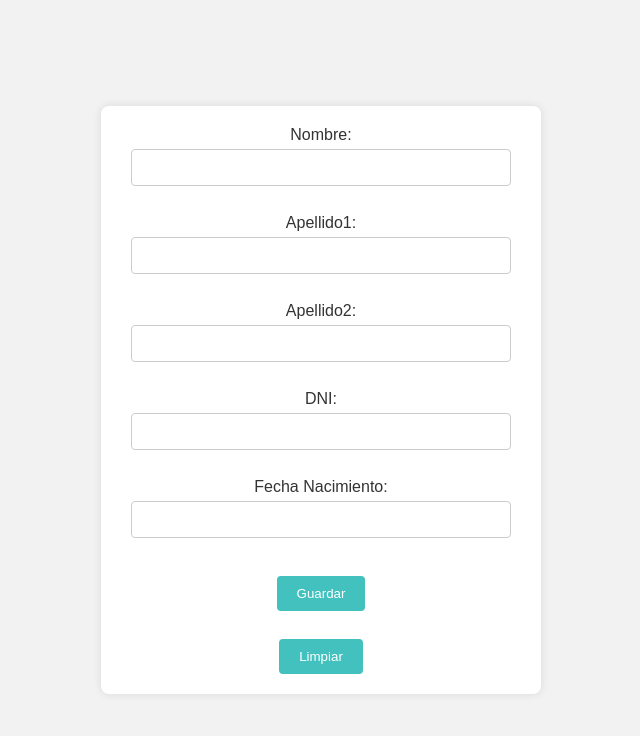
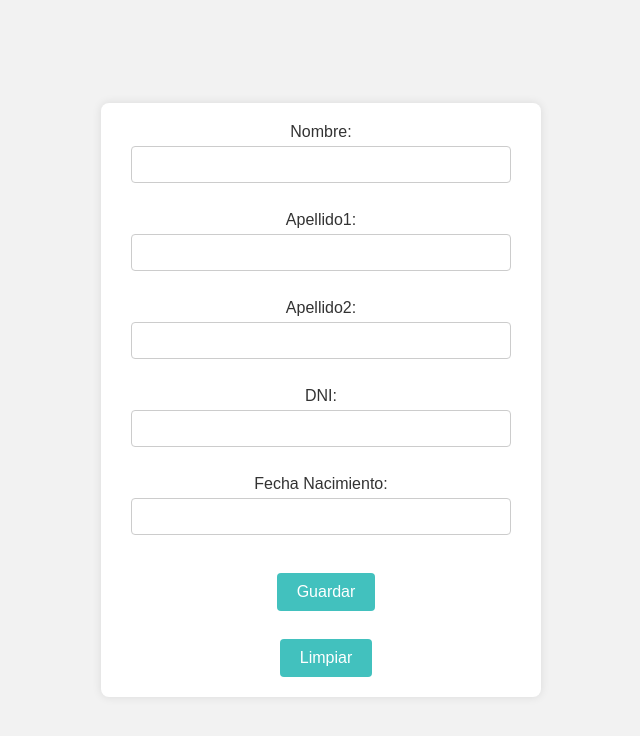
Before and after one commit to demon-for-arcangel/2_DAW_, a PHP site: page /pagina.html in a window 1280 px wide. Shown: the top 736 px of the page, without its empty margins (319-959 px from the left). Run offline with PHP 8.4, Linux system fonts and the light colour scheme.

Commit message:
update style.css

```diff
--- a/Desarrollo en entorno Cliente/ValidacionJS 15-09-2023/index.html
+++ b/Desarrollo en entorno Cliente/ValidacionJS 15-09-2023/index.html
@@ -12,7 +12,7 @@
                 <input type="email" placeholder="correo@ejemplo.com"/>
                 Introduce la contraseña
                 <input type="password" placeholder="contraseña"/>
-                <input type=button id="entrar" onclick = "acceder()" value="Iniciar Sesión">
+                <input type=button class="boton" onclick = "acceder()" value="Iniciar Sesión">
             </form>
         </div>
     </body>
--- a/Desarrollo en entorno Cliente/ValidacionJS 15-09-2023/pagina.html
+++ b/Desarrollo en entorno Cliente/ValidacionJS 15-09-2023/pagina.html
@@ -23,9 +23,9 @@
                 <output for="fechaNacimiento">Fecha Nacimiento:</output>
                 <input type="text" id="fechaNacimiento" name="fechaNacimiento">
                 <br> <br>
-                <input type="button" id = "guardar" onclick="guardar()" value="Guardar"></button>
+                <input type="button" class="boton" onclick="guardar()" value="Guardar"></button>
                 <br><br>
-                <input type="button" id = "limpiar" onclick="limpiar()" value="Limpiar"></button>
+                <input type="button" class="boton" onclick="limpiar()" value="Limpiar"></button>
             </form>
         </div>
     </body>
--- a/Desarrollo en entorno Cliente/ValidacionJS 15-09-2023/style.css
+++ b/Desarrollo en entorno Cliente/ValidacionJS 15-09-2023/style.css
@@ -33,8 +33,7 @@ input[type="text"] {
     border-radius: 4px;
 }
 
-#guardar,
-#limpiar, #entrar {
+.boton {
     margin-top: 10px;
     padding: 10px 20px;
     display: inline-block;
@@ -44,11 +43,12 @@ input[type="text"] {
     border-radius: 4px;
     cursor: pointer;
     transition: background-color 0.3s; /* Transición de color */
+    font-size: 16px; /* Tamaño de fuente */
+    margin-left: 10px; /* Espacio entre botones */
 }
 
-#guardar:hover,
-#limpiar:hover, #entrar:hover {
-    background-color: #45a049; /* Color de fondo del botón al pasar el mouse */
+.boton:hover {
+    background-color: #1f5ac7; /* Color de fondo del botón al pasar el mouse */
 }
 
 output {
```
